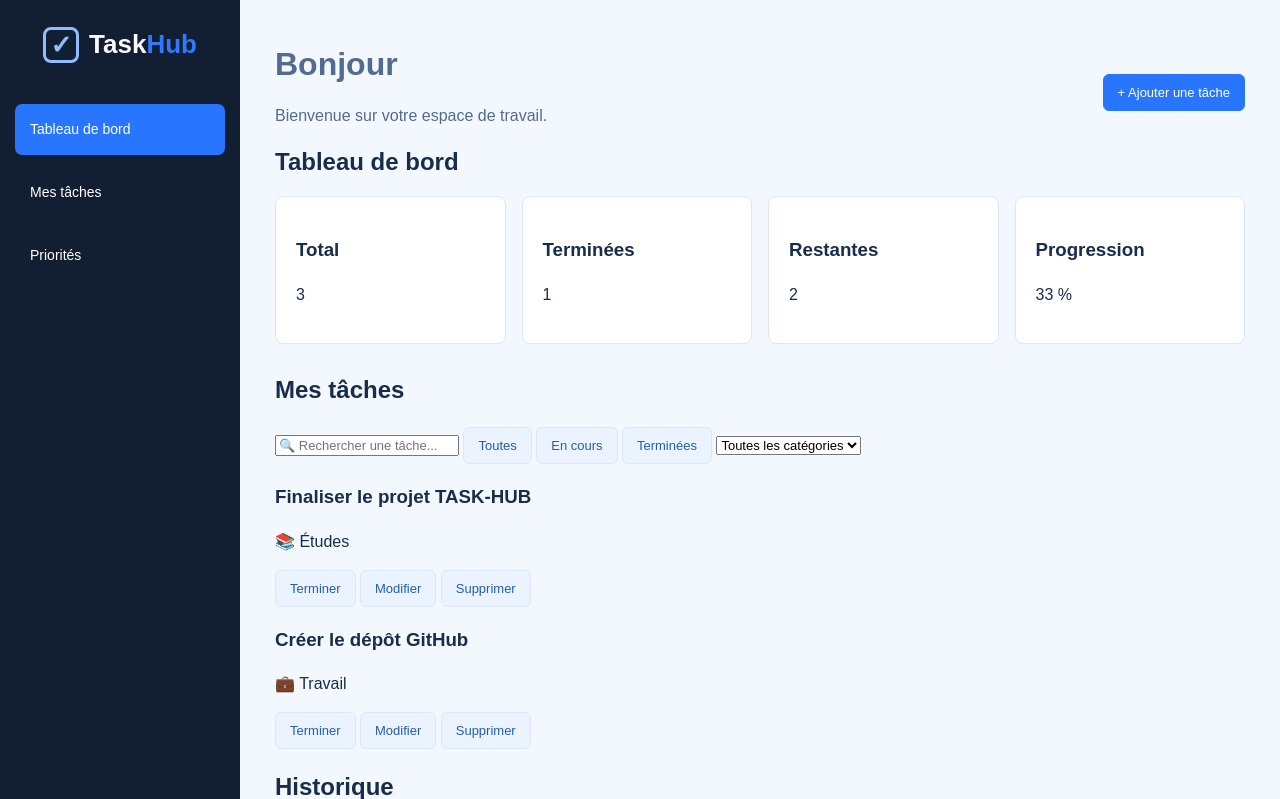
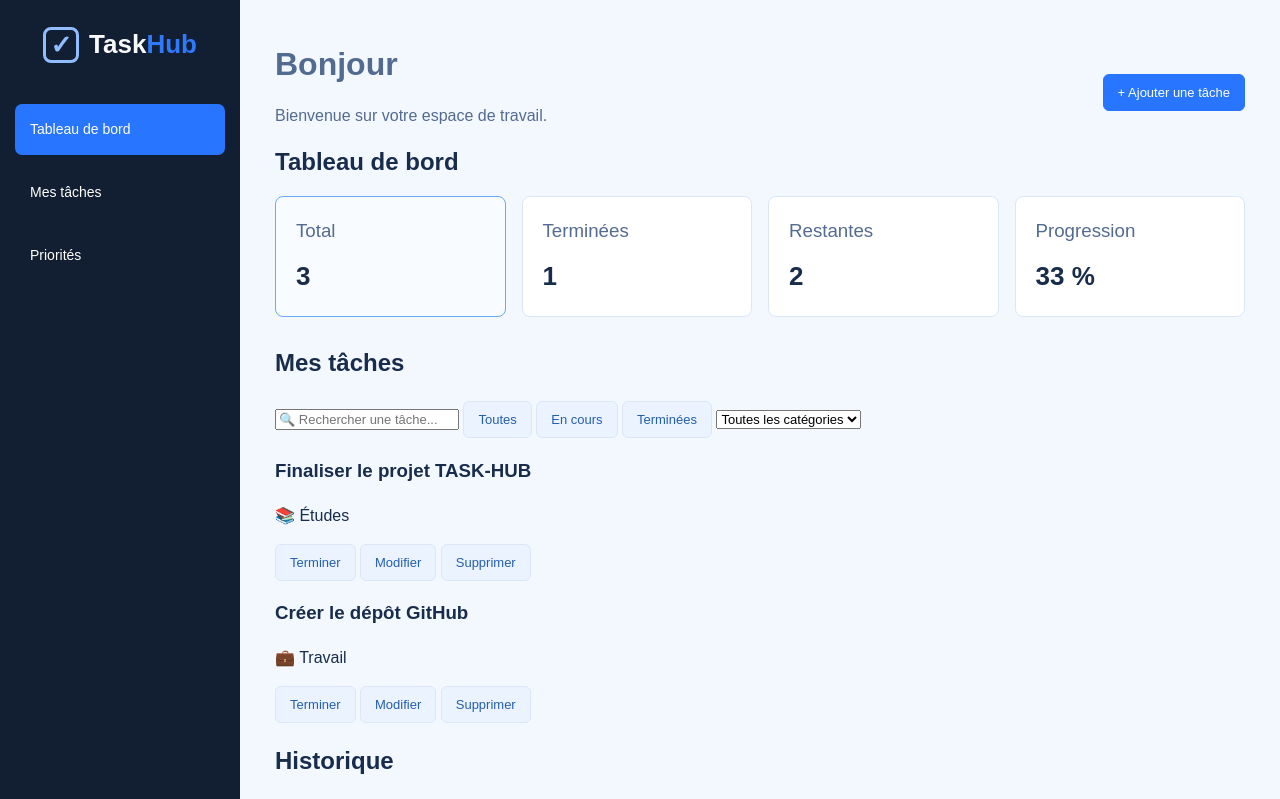
Before and after one commit to Louka04/Projet-1.2, a PHP site: page /accueil.php in a window 1280 px wide. Shown: the top 799 px of the page. Run offline with PHP 8.4, Linux system fonts and the light colour scheme.

Commit message:
amélioration accueil css v2

```diff
--- a/CSS/accueil.css
+++ b/CSS/accueil.css
@@ -161,3 +161,23 @@ button :hover {
     border-radius: 8px;
     background-color: white;
 }
+
+.card h3 {
+    margin: 0 0 12px;
+    color: #536b90;
+    font-size: 14 px;
+    font-weight: normal;
+}
+
+.card p {  /*ellement dans la card paragraphe*/
+    margin:0;
+    font-size: 26px;
+    font-weight: bold;
+}
+
+/*Première carte : TOTAL */
+
+.card:nth-child(1) {
+    background-color:#f8fbff;
+    border-color: #6aa8f8;
+}
```
